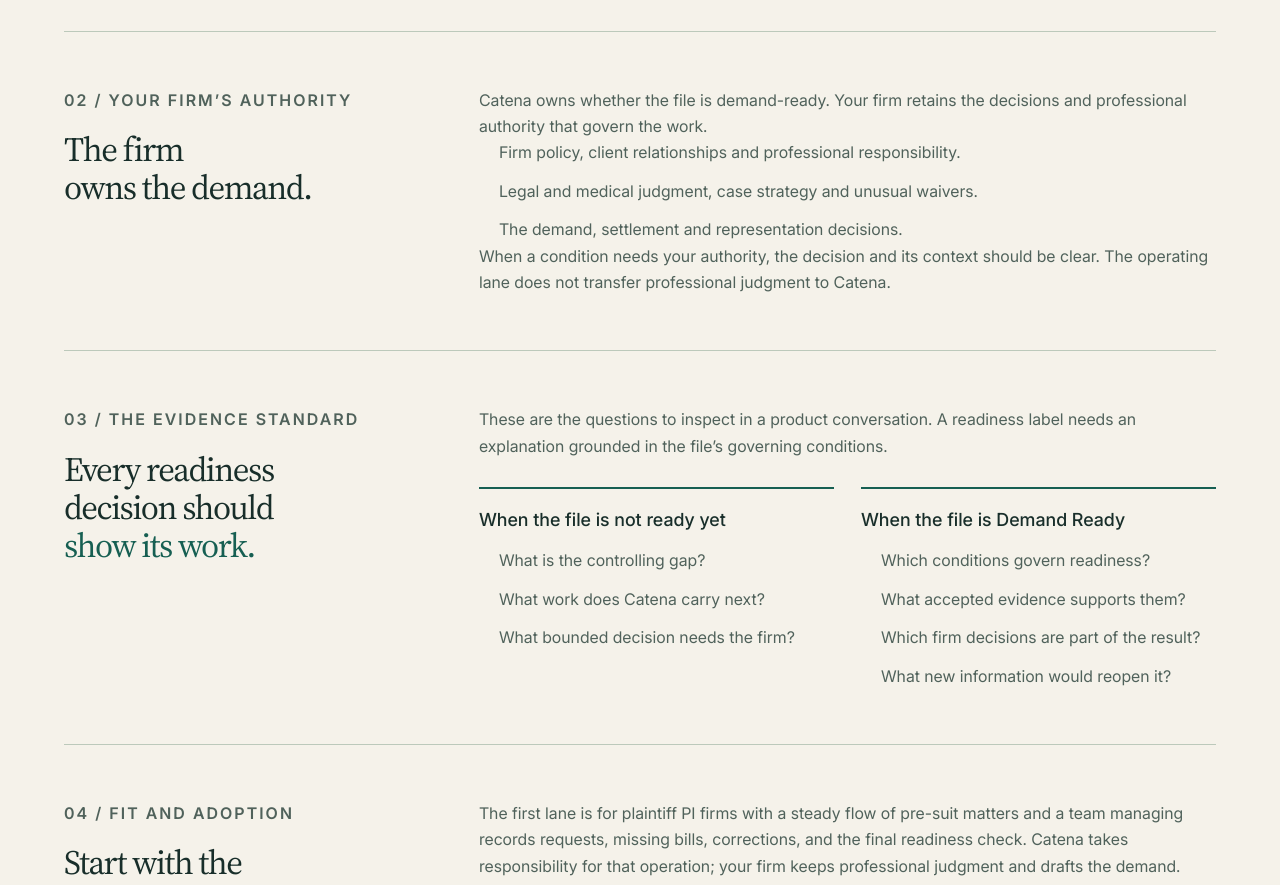
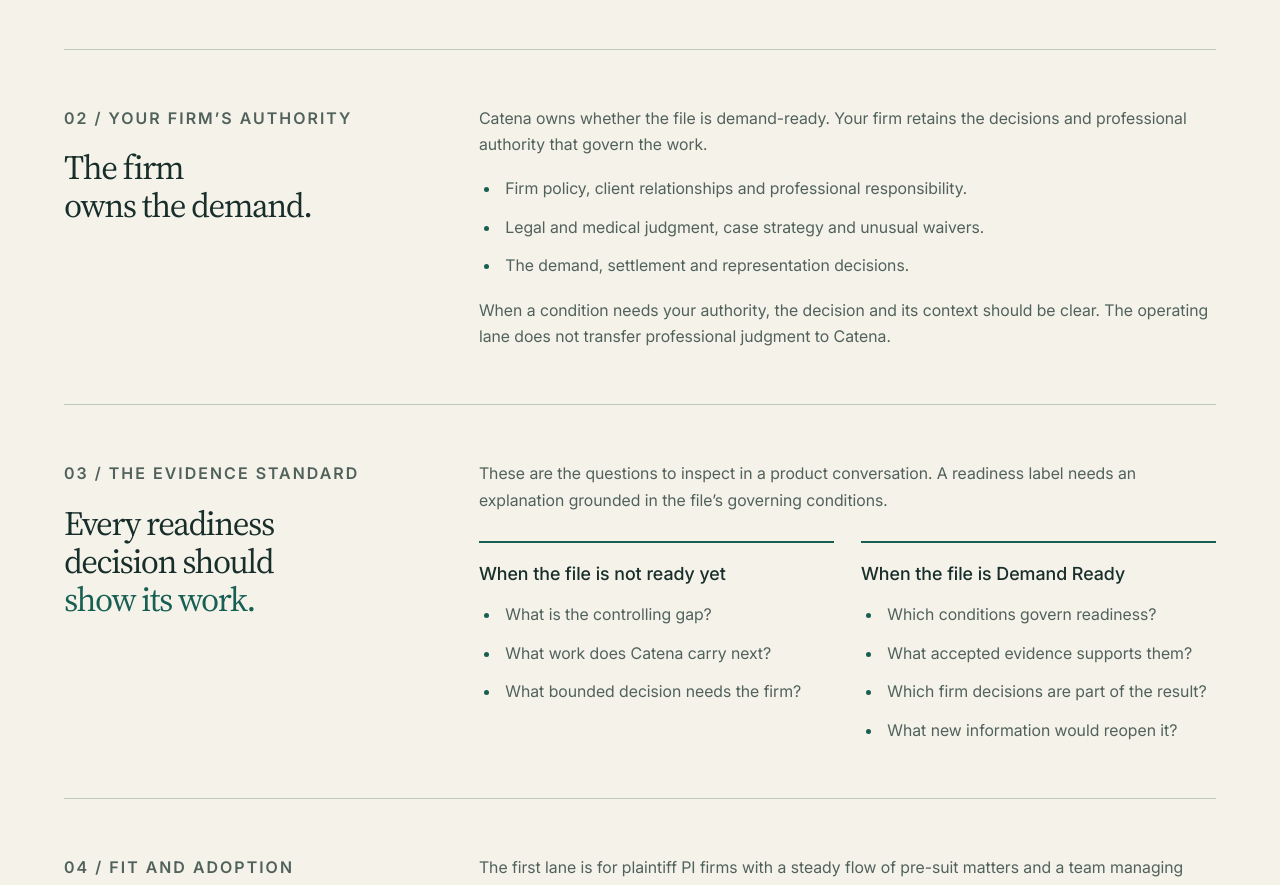
Before and after one commit to PrimeElixir/catena-landing, a Next.js app: page /records-to-demand in a window 1280 px wide. Shown: the part 1180-2065 px from the top of the page. Built offline with nearby package versions, Linux system fonts and the light colour scheme.

Commit message:
Restore clear bullet lists in the Records-to-Demand brief

```diff
--- a/src/app/globals.css
+++ b/src/app/globals.css
@@ -676,10 +676,17 @@
   margin-top: 17px;
 }
 .brief-row ul {
-  padding-left: 20px;
+  list-style: disc outside;
+  padding-inline-start: 1.4em;
   color: var(--muted);
   font-size: 16px;
-  margin: 0;
+  margin-block: 18px;
+}
+.brief-row li {
+  padding-inline-start: 4px;
+}
+.brief-row li::marker {
+  color: var(--teal);
 }
 .brief-row li + li {
   margin-top: 12px;
@@ -708,6 +715,7 @@
 }
 .proof-pair ul {
   font-size: 16px;
+  margin-block: 0;
 }
 .brief-section .start-steps {
   margin-top: 34px;
@@ -1395,6 +1403,9 @@
   .brief-row ul {
     font-size: 10pt;
   }
+  .brief-row li::marker {
+    color: #111;
+  }
   .brief-authority {
     background: none;
     padding: 0;
```
